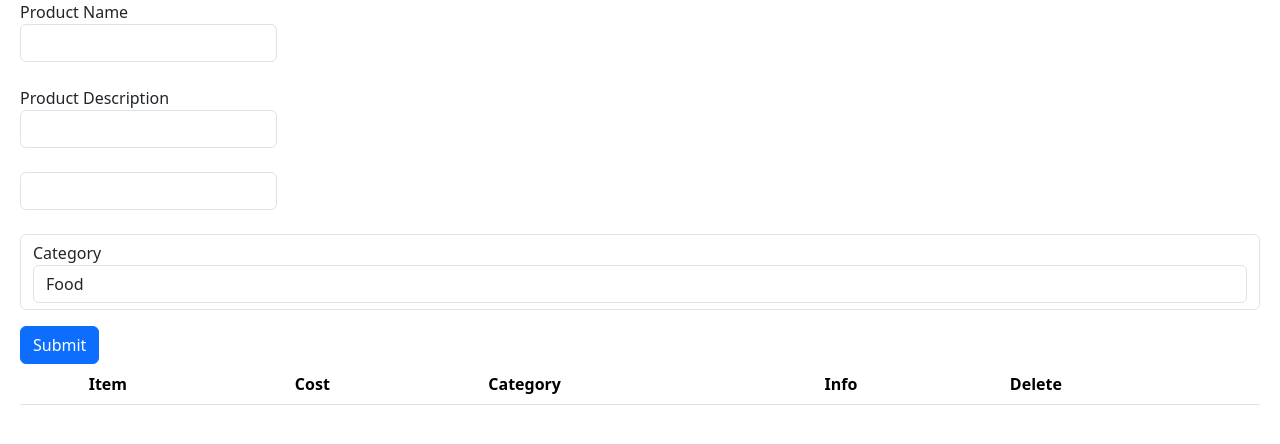
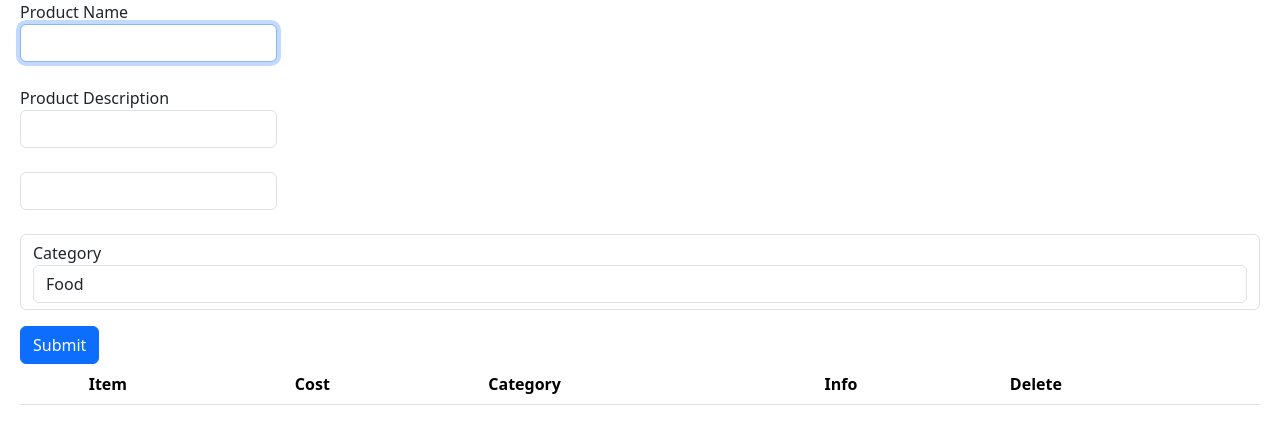
Before and after one commit to DevKnightRuin/Learning_React, a React (Vite) app: page / in a window 1280 px wide. Shown: the top 444 px of the page. Built offline with nearby package versions, Linux system fonts and the light colour scheme.

Commit message:
Fixed label attributes and added focus to first form element

```diff
--- a/src/assets/tracker_components/Form.tsx
+++ b/src/assets/tracker_components/Form.tsx
@@ -2,6 +2,7 @@ import { DataInfo } from "../Utilities/interfaceTypes";
 import { useForm, SubmitHandler } from "react-hook-form";
 import { z } from "zod";
 import { zodResolver } from "@hookform/resolvers/zod";
+import { useEffect, useRef } from "react";
 
 interface Props {
 	onSubmitProp: (data: DataInfo) => void;
@@ -19,6 +20,13 @@ type ItemData = z.infer<typeof schema>;
 
 //using React-Hook-Forms
 const Form = ({ onSubmitProp }: Props) => {
+	const inputRef = useRef<HTMLInputElement>(null);
+	//useEffect - used for side effects, consider this for anything that changes after the rendering of the page happens
+	useEffect(() => {
+		//this will focus the name input after the page is rendered.
+		if (inputRef.current) inputRef.current.focus();
+	});
+
 	const {
 		register,
 		handleSubmit,
@@ -45,12 +53,13 @@ const Form = ({ onSubmitProp }: Props) => {
 				{/* <form onSubmit={(data) => console.log(data)}> */}
 				<div className="mb-3">
 					<label
-						htmlFor="firstname"
+						htmlFor="name"
 						className="form-label"
 					>
 						Product Name
 						<input
 							{...register("name")}
+							ref={inputRef}
 							className="form-control"
 							type="text"
 							id="name"
@@ -81,7 +90,7 @@ const Form = ({ onSubmitProp }: Props) => {
 						<input
 							{...register("cost", { valueAsNumber: true })}
 							type="number"
-							id="Cost"
+							id="cost"
 							className="form-control"
 						/>
 						{errors.cost && <p>{errors.cost.message}</p>}
```
